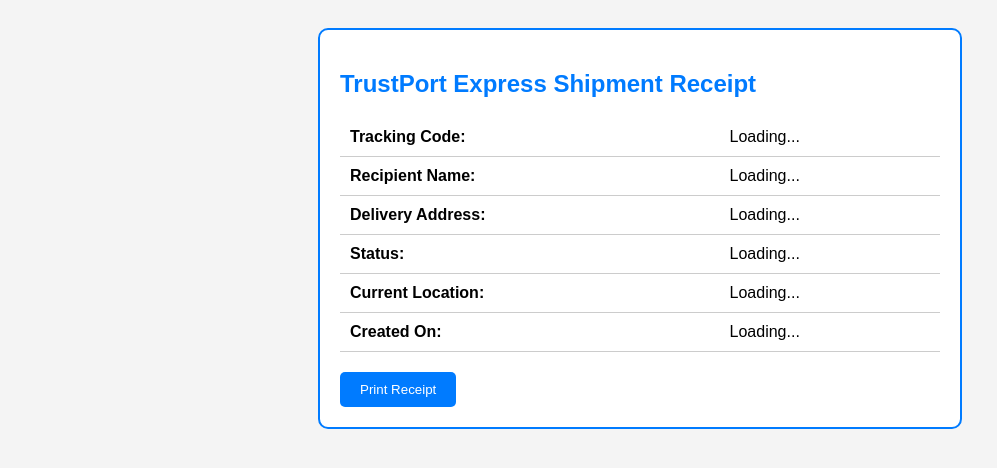
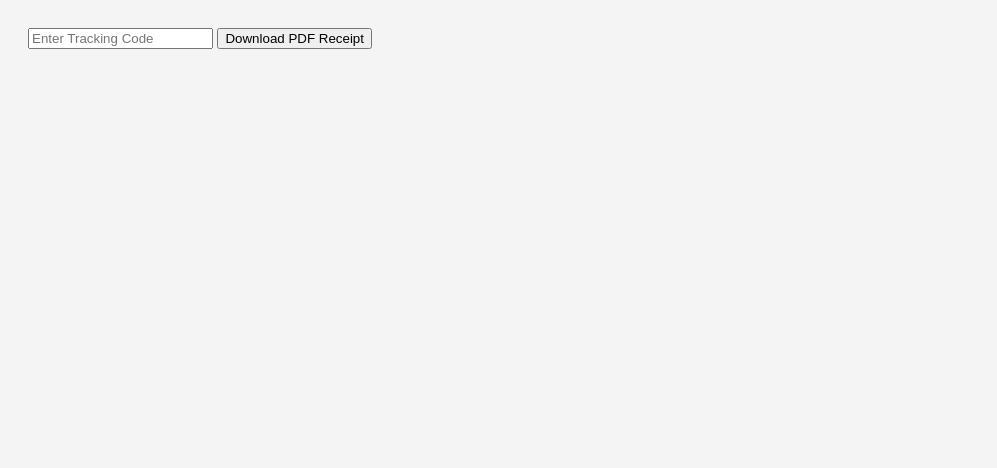
Before and after one commit to nazzyrichie13/trustport-express, a website: page trustport-express-backend/public/receipt.html in a window 1280 px wide. Shown: the whole page, without its empty margins (0-997 px from the left). Drawn offline with Linux system fonts and the light colour scheme.

Commit message:
Updated tracking logic and HTML structure

```diff
--- a/trustport-express-backend/public/js/chat.js
+++ b/trustport-express-backend/public/js/chat.js
@@ -8,7 +8,7 @@ const chatInput = document.getElementById('chat-input');
 const chatMessages = document.getElementById('chat-messages');
 
 chatForm.addEventListener('submit', (e) => {
-  e.preventDefault();
+
   const msg = chatInput.value;
   socket.emit('chat message', msg);
   chatInput.value = '';
--- a/trustport-express-backend/public/js/contact-forms.js
+++ b/trustport-express-backend/public/js/contact-forms.js
@@ -3,7 +3,7 @@ window.addEventListener('DOMContentLoaded', async () => {
     const status = document.getElementById('statusMessage');
 
     form.addEventListener('submit', async (e) => {
-      e.preventDefault();
+
 
       const formData = {
         name: form.name.value.trim(),
--- a/trustport-express-backend/public/js/reschedule-shipment.js
+++ b/trustport-express-backend/public/js/reschedule-shipment.js
@@ -1,5 +1,5 @@
-document.getElementById('reschedule-form').addEventListener('submit', async (e) => {
-  e.preventDefault();
+document.getElementById('reschedule-form').addEventListener('submit', async () => {
+
 
   const code = document.getElementById('trackingCode').value;
   const newDate = document.getElementById('newDate').value;
--- a/trustport-express-backend/public/receipt.html
+++ b/trustport-express-backend/public/receipt.html
@@ -10,79 +10,41 @@
       background: #f4f4f4;
     }
 
-    .receipt {
-      max-width: 600px;
-      margin: auto;
-      background: white;
-      padding: 20px;
-      border: 2px solid #007BFF;
-      border-radius: 10px;
+   </style>
+   </head>
+   <body>
+    <input type="text" id="pdfTrackingCode" placeholder="Enter Tracking Code">
+<button onclick="downloadPDF()">Download PDF Receipt</button>
+
+<script>
+  function downloadPDF() {
+    const trackingCode = document.getElementById('pdfTrackingCode').value.trim();
+    if (!trackingCode) {
+      alert("Please enter a tracking code");
+      return;
     }
 
-    .receipt h2 {
-      color: #007BFF;
-      margin-bottom: 20px;
-    }
+    const token = localStorage.getItem('adminToken');
+    const url = `/api/shipments/receipt/pdf/${trackingCode}`;
 
-    .receipt table {
-      width: 100%;
-      border-collapse: collapse;
-    }
+    fetch(url, {
+      headers: { Authorization: `Bearer ${token}` }
+    }).then(response => {
+      if (!response.ok) {
+        throw new Error('Failed to download PDF');
+      }
+      return response.blob();
+    }).then(blob => {
+      const url = window.URL.createObjectURL(blob);
+      const a = document.createElement('a');
+      a.href = url;
+      a.download = `receipt-${trackingCode}.pdf`;
+      a.click();
+    }).catch(err => {
+      alert(err.message);
+    });
+  }
+</script>
 
-    .receipt td {
-      padding: 10px;
-      border-bottom: 1px solid #ccc;
-    }
-
-    .print-btn {
-      margin-top: 20px;
-      padding: 10px 20px;
-      background: #007BFF;
-      color: white;
-      border: none;
-      border-radius: 5px;
-      cursor: pointer;
-    }
-
-    .print-btn:hover {
-      background: #0056b3;
-    }
-  </style>
-</head>
-<body>
-
-<div class="receipt">
-  <h2>TrustPort Express Shipment Receipt</h2>
-  <table>
-    <tr>
-      <td><strong>Tracking Code:</strong></td>
-      <td id="trackingCode">Loading...</td>
-    </tr>
-    <tr>
-      <td><strong>Recipient Name:</strong></td>
-      <td id="recipient">Loading...</td>
-    </tr>
-    <tr>
-      <td><strong>Delivery Address:</strong></td>
-      <td id="address">Loading...</td>
-    </tr>
-    <tr>
-      <td><strong>Status:</strong></td>
-      <td id="status">Loading...</td>
-    </tr>
-    <tr>
-      <td><strong>Current Location:</strong></td>
-      <td id="location">Loading...</td>
-    </tr>
-    <tr>
-      <td><strong>Created On:</strong></td>
-      <td id="createdAt">Loading...</td>
-    </tr>
-  </table>
-
-  <button class="print-btn" onclick="window.print()">Print Receipt</button>
-</div>
-
-
-</body>
-</html>
+   </body>
+   </html>
```
Also changed, not shown: trustport-express-backend/public/tracking.html (+2 -2 lines), trustport-express-backend/routes/shipments.js (+70 -0 lines), 1 other file.
